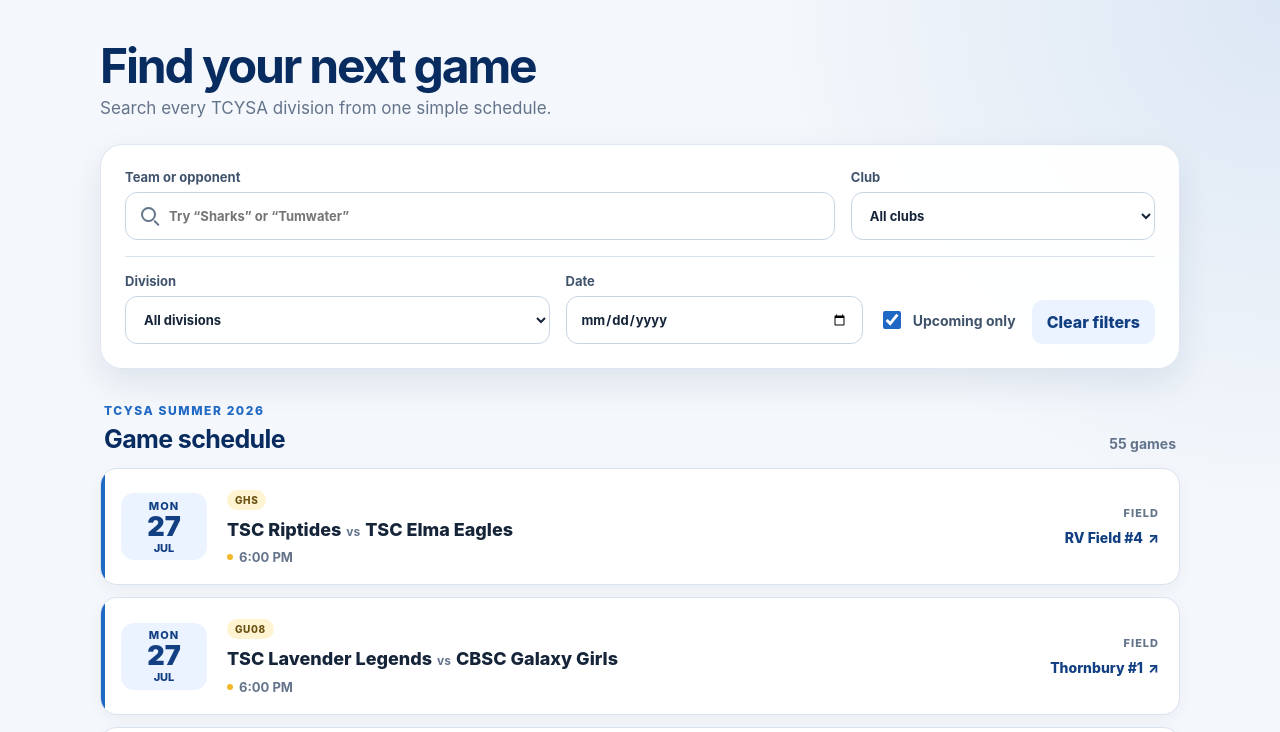
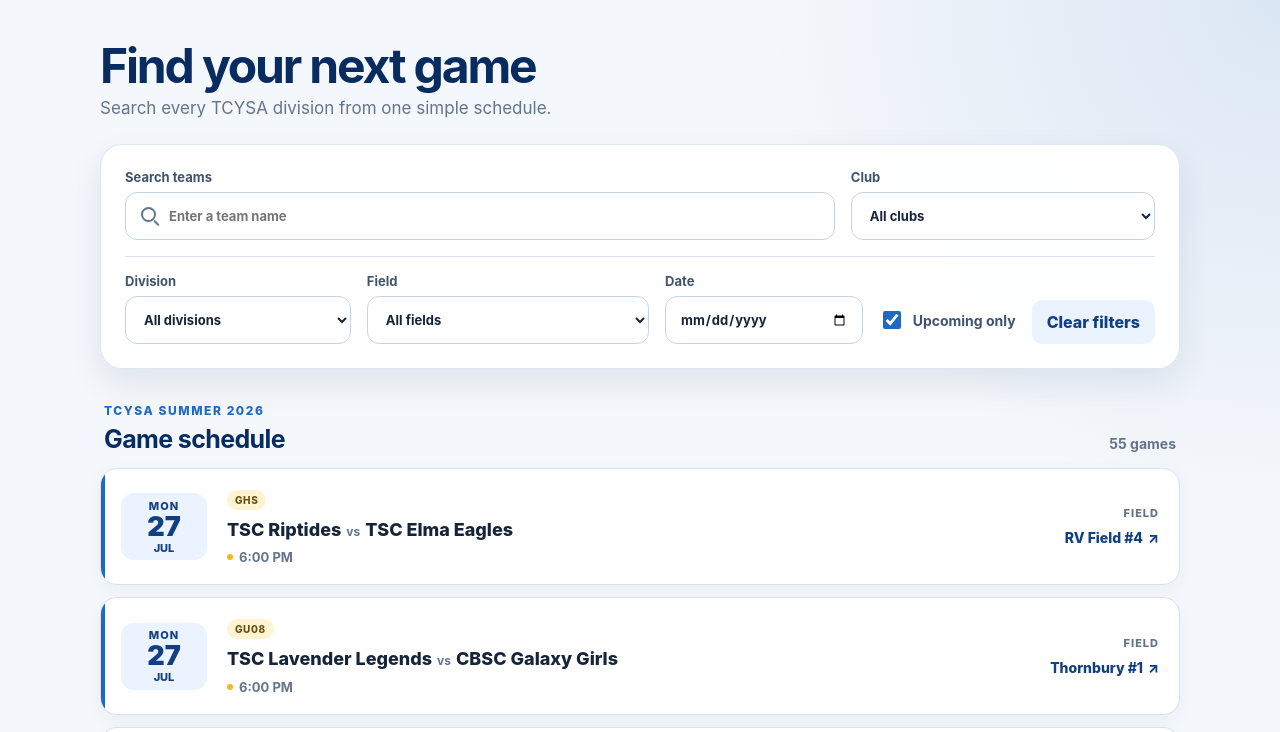
Before and after one commit to eddiexgarcia/rysc-schedule, a website: page index.html in a window 1280 px wide. Both pictures are taken after a click on the button "Clear filters". Shown: the top 732 px of the page. Drawn offline with Linux system fonts and the light colour scheme.

Commit message:
Add files via upload

```diff
--- a/app.js
+++ b/app.js
@@ -15,6 +15,7 @@
   search: document.querySelector("#search"),
   club: document.querySelector("#club"),
   division: document.querySelector("#division"),
+  location: document.querySelector("#location"),
   date: document.querySelector("#date"),
   upcoming: document.querySelector("#upcoming"),
   clear: document.querySelector("#clear"),
@@ -157,20 +158,17 @@
   const query = normalize(elements.search.value);
   const club = elements.club.value.toUpperCase();
   const division = elements.division.value;
+  const location = elements.location.value;
   const date = elements.date.value;
 
   return schedule.filter((game) => {
     const clubMatch = !club || clubFromTeam(game.home) === club || clubFromTeam(game.away) === club;
-    const searchMatch = !query || normalize([
-      game.home,
-      game.away,
-      game.location,
-      game.division
-    ].join(" ")).includes(query);
+    const searchMatch = !query || normalize([game.home, game.away].join(" ")).includes(query);
     const divisionMatch = !division || game.division === division;
+    const locationMatch = !location || game.location === location;
     const dateMatch = !date || game.date === date;
     const upcomingMatch = !elements.upcoming.checked || isUpcoming(game);
-    return clubMatch && searchMatch && divisionMatch && dateMatch && upcomingMatch;
+    return clubMatch && searchMatch && divisionMatch && locationMatch && dateMatch && upcomingMatch;
   });
 }
 
@@ -196,6 +194,12 @@
   elements.division.replaceChildren(new Option("All divisions", ""));
   divisions.forEach((division) => elements.division.add(new Option(division, division)));
   elements.division.value = currentDivision;
+
+  const locations = [...new Set(schedule.map((game) => game.location).filter(Boolean))].sort();
+  const currentLocation = elements.location.value;
+  elements.location.replaceChildren(new Option("All fields", ""));
+  locations.forEach((location) => elements.location.add(new Option(location, location)));
+  elements.location.value = currentLocation;
 
   const knownClubs = new Set([...elements.club.options].map((option) => option.value));
   const clubs = [...new Set(schedule.flatMap((game) => [
@@ -252,6 +256,7 @@
   elements.search.value = "";
   elements.club.value = DEFAULT_CLUB;
   elements.division.value = "";
+  elements.location.value = "";
   elements.date.value = "";
   elements.upcoming.checked = true;
   render();
@@ -261,6 +266,7 @@
   elements.search.addEventListener(eventName, render);
   elements.club.addEventListener(eventName, render);
   elements.division.addEventListener(eventName, render);
+  elements.location.addEventListener(eventName, render);
   elements.date.addEventListener(eventName, render);
   elements.upcoming.addEventListener(eventName, render);
 });
--- a/index.html
+++ b/index.html
@@ -23,10 +23,10 @@
 
       <div class="primary-filters">
         <label class="field search-field">
-          <span>Team or opponent</span>
+          <span>Search teams</span>
           <span class="input-wrap">
             <span class="search-icon" aria-hidden="true"></span>
-            <input id="search" type="search" placeholder="Try “Sharks” or “Tumwater”" autocomplete="off">
+            <input id="search" type="search" placeholder="Enter a team name" autocomplete="off">
           </span>
         </label>
 
@@ -49,6 +49,13 @@
           <span>Division</span>
           <select id="division">
             <option value="">All divisions</option>
+          </select>
+        </label>
+
+        <label class="field">
+          <span>Field</span>
+          <select id="location">
+            <option value="">All fields</option>
           </select>
         </label>
 
@@ -88,7 +95,7 @@
 
       <div id="empty" class="status-card" hidden>
         <strong>No matching games</strong>
-        <p>Try another team, division, date, or club.</p>
+        <p>Try another team, club, division, field, or date.</p>
       </div>
 
       <div id="games" class="games" aria-live="polite"></div>
--- a/styles.css
+++ b/styles.css
@@ -100,7 +100,7 @@
 }
 
 .secondary-filters {
-  grid-template-columns: minmax(180px, 1fr) minmax(160px, 0.7fr) auto auto;
+  grid-template-columns: minmax(150px, 0.8fr) minmax(180px, 1fr) minmax(150px, 0.7fr) auto auto;
   align-items: end;
   margin-top: 16px;
   padding-top: 16px;
@@ -473,17 +473,6 @@
     align-items: flex-start;
   }
 
-  .brand-mark {
-    width: 62px;
-    height: 62px;
-    border-radius: 19px;
-    font-size: 21px;
-  }
-
-  .brand-mark small {
-    font-size: 13px;
-  }
-
   .intro {
     font-size: 15px;
   }
```
